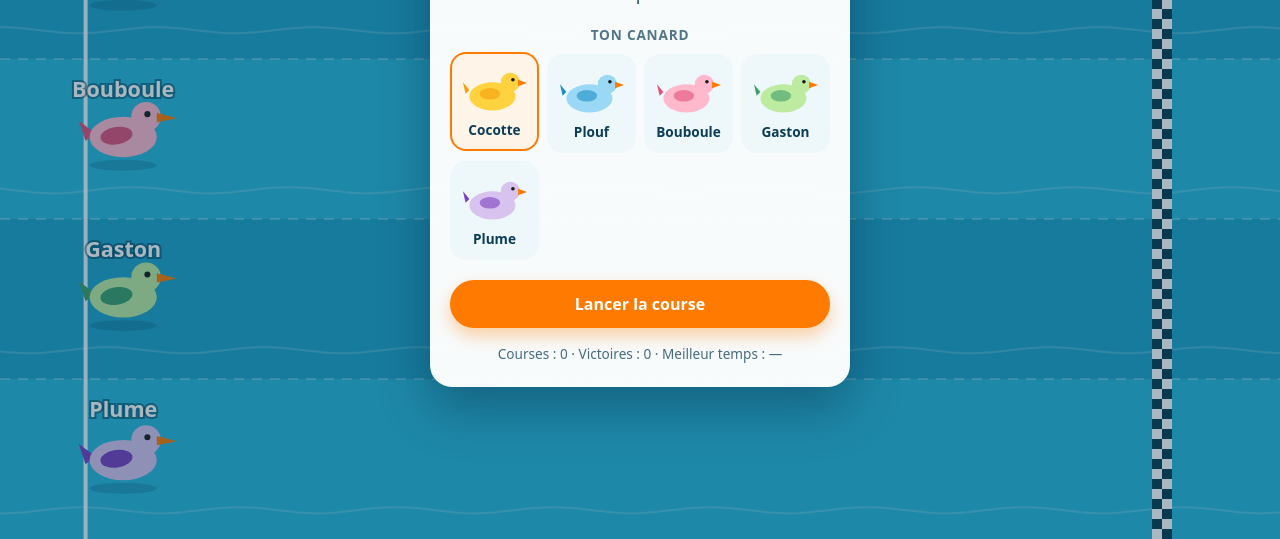
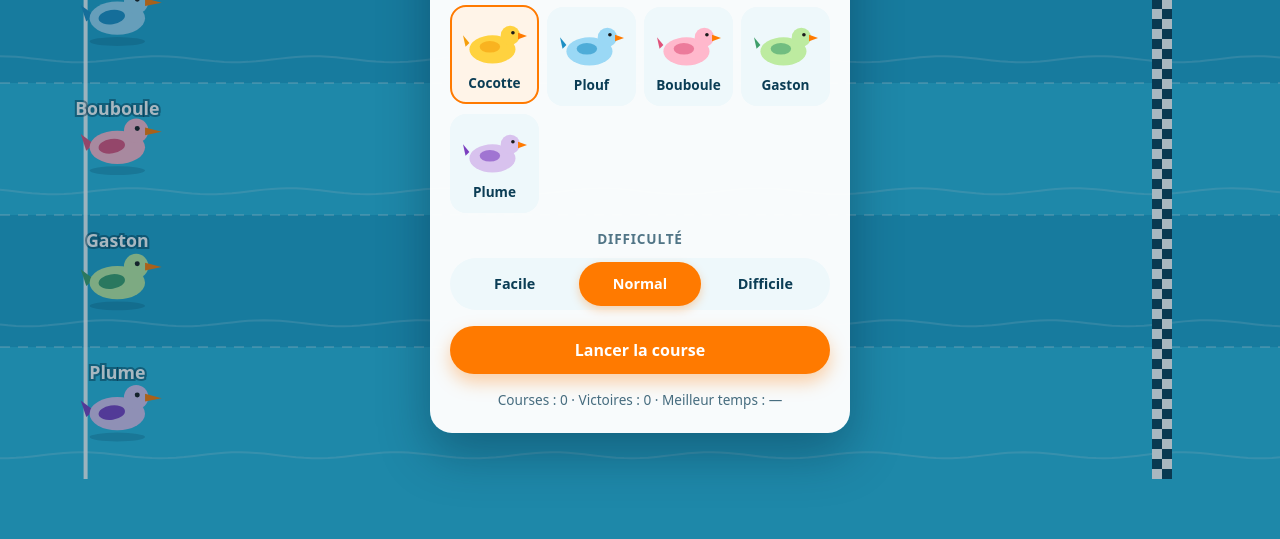
Before and after one commit to mathieu777/duck-race, a plain HTML site: page index.html in a window 1280 px wide. Shown: the part 261-800 px from the top of the page. Drawn offline with Linux system fonts and the light colour scheme.

Commit message:
Corrige l'affichage de la course, rééquilibre le jeu et ajoute 3 difficultés
- Réserve des zones en haut et en bas de la piste (marges de sécurité de
  l'écran comprises) : la jauge d'énergie et le chrono ne masquent plus les canards
- Remplace la décroissance linéaire de l'énergie par une décroissance
  exponentielle : la vitesse suit le rythme des taps jusqu'à environ 8 taps/s
- Ajoute le choix Facile / Normal / Difficile (allure des adversaires), mémorisé
- Donne toujours l'allure moyenne au joueur : son résultat dépend de ses taps
- Passe le cache du service worker en v2 et met à jour le README

Co-Authored-By: Claude Sonnet 5.5 <noreply@anthropic.com>
Claude-Session: https://claude.ai/code/session_013huC8nMJ4tpP5sP87KPbas

```diff
--- a/css/style.css
+++ b/css/style.css
@@ -90,7 +90,7 @@ h2 {
 /* ---------- Choix du canard ---------- */
 
 .choices {
-  margin: 0 0 20px;
+  margin: 0 0 16px;
   padding: 0;
   border: 0;
 }
@@ -139,6 +139,55 @@ h2 {
   transform: translateY(-2px);
 }
 
+/* ---------- Choix de la difficulté (boutons radio natifs présentés en segments) ---------- */
+
+.segmented {
+  display: grid;
+  grid-template-columns: repeat(3, 1fr);
+  gap: 4px;
+  padding: 4px;
+  border-radius: 999px;
+  background: var(--soft);
+}
+
+.segmented label {
+  position: relative;
+  display: block;
+}
+
+.segmented input {
+  position: absolute;
+  inset: 0;
+  width: 100%;
+  height: 100%;
+  margin: 0;
+  opacity: 0; /* reste focusable et cliquable : seul le texte du segment est visible */
+  cursor: pointer;
+}
+
+.segmented span {
+  display: block;
+  min-height: 44px;
+  padding: 10px 6px;
+  border-radius: 999px;
+  font-size: 0.9rem;
+  font-weight: 700;
+  line-height: 24px;
+  text-align: center;
+  transition: background-color 0.15s ease, color 0.15s ease;
+}
+
+.segmented input:checked + span {
+  background: var(--accent);
+  color: #fff;
+  box-shadow: 0 4px 10px rgba(255, 122, 0, 0.3);
+}
+
+.segmented input:focus-visible + span {
+  outline: 3px solid var(--ink);
+  outline-offset: 2px;
+}
+
 /* ---------- Boutons ---------- */
 
 .btn {
@@ -185,6 +234,7 @@ h2 {
   font-size: 0.85rem;
   opacity: 0.75;
   font-variant-numeric: tabular-nums;
+  text-wrap: balance; /* évite un « — » isolé sur la 2e ligne des petits écrans */
 }
 
 /* ---------- Podium ---------- */
@@ -324,6 +374,7 @@ h2 {
 @media (prefers-reduced-motion: reduce) {
   .countdown.pop,
   .duck-card,
+  .segmented span,
   .energy-fill {
     animation: none;
     transition: none;
--- a/index.html
+++ b/index.html
@@ -30,6 +30,11 @@
       <fieldset class="choices">
         <legend>Ton canard</legend>
         <div id="duck-choices" class="duck-choices"></div>
+      </fieldset>
+
+      <fieldset class="choices">
+        <legend>Difficulté</legend>
+        <div id="difficulty-choices" class="segmented"></div>
       </fieldset>
 
       <button id="btn-start" class="btn primary" type="button">Lancer la course</button>
--- a/js/game.js
+++ b/js/game.js
@@ -2,10 +2,12 @@
  * Course de canards — logique de jeu, rendu canvas et interface.
  *
  * Principe :
- *  - Le joueur choisit un canard, puis tapote l'écran pour le booster.
- *  - Chaque tap ajoute de l'énergie ; l'énergie se vide avec le temps.
+ *  - Le joueur choisit un canard et une difficulté, puis tapote l'écran pour le booster.
+ *  - Chaque tap ajoute de l'énergie ; l'énergie s'évapore ensuite progressivement
+ *    (décroissance exponentielle) : plus on tapote vite, plus la jauge se stabilise haut.
  *  - Plus l'énergie est haute, plus le canard va vite (jusqu'à +50 %).
- *  - Les autres canards ont une vitesse de base aléatoire et des "sprints".
+ *  - Les autres canards ont une vitesse de base aléatoire et des "sprints" ;
+ *    la difficulté règle leur allure.
  */
 (() => {
   'use strict';
@@ -23,17 +25,37 @@
   ];
 
   const TUNING = {
-    speedMin: 0.060,     // vitesse de base, en fraction de piste par seconde
-    speedMax: 0.072,     // (1 = ligne d'arrivée, donc ~14 s de course)
-    wobble: 0.12,        // variation sinusoïdale de vitesse (±12 %)
-    tapEnergy: 6,        // énergie gagnée par tap
+    speedMin: 0.060,       // vitesse de base d'un canard, en fraction de piste par seconde
+    speedMax: 0.072,       // (1 = ligne d'arrivée, soit 14 à 17 s de course sans aide)
+    wobble: 0.12,          // variation sinusoïdale de vitesse (±12 %)
+    tapEnergy: 6,          // énergie gagnée à chaque tap
     maxEnergy: 100,
-    energyDecay: 14,     // énergie perdue par seconde
-    maxBoost: 0.5,       // bonus de vitesse à énergie maximale (+50 %)
-    aiSprintMin: 1.1,    // sprint IA : multiplicateur entre 1,1 et 1,3
-    aiSprintMax: 1.3,
-    countdownStep: 0.8,  // durée de chaque étape du compte à rebours (s)
+    // Évaporation de l'énergie (décroissance exponentielle, ~40 % de la jauge perdus par seconde).
+    // À rythme régulier, la jauge se stabilise à tapEnergy × taps/s ÷ energyDecay,
+    // soit 12 × taps/s : elle est pleine à partir d'environ 8 taps par seconde.
+    energyDecay: 0.5,
+    maxBoost: 0.5,         // bonus de vitesse à énergie maximale (+50 %)
+    aiSprintChance: 0.5,   // probabilité qu'une IA sprinte à chaque changement de rythme
+    aiSprintMin: 1.05,     // multiplicateur de vitesse pendant un sprint (de x1,05 à x1,25)
+    aiSprintMax: 1.25,
+    countdownStep: 0.8,    // durée de chaque étape du compte à rebours (s)
   };
+
+  // La difficulté ne change que l'allure des adversaires (multiplicateur de leur vitesse de base).
+  // Avec des taps réguliers, on gagne environ une course sur deux à ~3 taps/s (facile),
+  // ~4,5 taps/s (normal) et ~6,5 taps/s (difficile).
+  const DIFFICULTIES = {
+    easy:   { label: 'Facile',    aiPace: 1.00 },
+    normal: { label: 'Normal',    aiPace: 1.08 },
+    hard:   { label: 'Difficile', aiPace: 1.17 },
+  };
+  const DEFAULT_DIFFICULTY = 'normal';
+
+  // Zones réservées à l'interface (px CSS), en plus des marges de sécurité de l'écran :
+  // les couloirs de course sont dessinés entre les deux pour que rien ne soit masqué.
+  const HUD_SPACE = { top: 80, bottom: 60 };
+
+  const WATER_COLORS = ['#2BB6DB', '#20A3CB'];   // couleurs alternées des couloirs
 
   const COUNTDOWN = ['3', '2', '1', 'GO !'];
   const PLACE_LABELS = ['1er', '2e', '3e', '4e', '5e'];
@@ -48,12 +70,15 @@
   const formatTime = (seconds) => `${seconds.toFixed(1).replace('.', ',')} s`;
 
   function loadStore() {
-    const fallback = { races: 0, wins: 0, bestTime: null, playerIndex: 0 };
+    const fallback = { races: 0, wins: 0, bestTime: null, playerIndex: 0, difficulty: DEFAULT_DIFFICULTY };
     try {
       const data = JSON.parse(localStorage.getItem(STORAGE_KEY));
       const merged = { ...fallback, ...data };
-      // Garde un index de canard valide même si le stockage a été altéré
+      // Garde des valeurs valides même si le stockage a été altéré
       merged.playerIndex = Math.min(Math.max(0, Number(merged.playerIndex) || 0), DUCKS.length - 1);
+      if (!Object.prototype.hasOwnProperty.call(DIFFICULTIES, merged.difficulty)) {
+        merged.difficulty = DEFAULT_DIFFICULTY;
+      }
       return merged;
     } catch (err) {
       return fallback;
@@ -82,6 +107,7 @@
     hud: $('#screen-hud'),
     results: $('#screen-results'),
     choices: $('#duck-choices'),
+    difficulty: $('#difficulty-choices'),
     start: $('#btn-start'),
     stats: $('#stats'),
     rank: $('#hud-rank'),
@@ -107,6 +133,8 @@
     particles: [],
     width: 0,
     height: 0,
+    safeTop: 0,           // marges de sécurité de l'écran (encoche, barre d'accueil), en px
+    safeBottom: 0,
     lastFrame: 0,
   };
 
@@ -115,12 +143,18 @@
      ========================================================================== */
 
   function createRacers() {
-    return DUCKS.map((duck, index) => ({
+    const level = DIFFICULTIES[store.difficulty];
+    // Le joueur a toujours l'allure moyenne : son résultat dépend de ses taps, pas de la chance.
+    const playerBase = (TUNING.speedMin + TUNING.speedMax) / 2;
+
+    return DUCKS.map((duck, index) => {
+      const isPlayer = index === store.playerIndex;
+      return {
         ...duck,
         index,
-      isPlayer: index === store.playerIndex,
+        isPlayer,
         progress: 0,                       // 0 = départ, 1 = arrivée
-      base: rand(TUNING.speedMin, TUNING.speedMax),
+        base: isPlayer ? playerBase : rand(TUNING.speedMin, TUNING.speedMax) * level.aiPace,
         wobbleFreq: rand(1.5, 3.5),
         wobblePhase: rand(0, Math.PI * 2),
         energy: 0,                         // utilisé uniquement pour le joueur
@@ -129,18 +163,25 @@
         finished: false,
         finishTime: null,
         place: null,
-    }));
+      };
+    });
   }
 
   function getLayout() {
     const { width: W, height: H } = state;
-    const laneH = H / DUCKS.length;
+    const top = state.safeTop + HUD_SPACE.top;
+    const bottom = state.safeBottom + HUD_SPACE.bottom;
+    // Sur un écran très bas, les couloirs gardent au moins la moitié de la hauteur
+    const trackH = Math.max(H * 0.5, H - top - bottom);
+    const laneH = trackH / DUCKS.length;
     const size = Math.min(laneH * 0.42, W * 0.13);   // taille du canard
     const startX = W * 0.07;
     const finishX = W * 0.9;
     return {
       W,
       H,
+      top,                                           // haut du premier couloir
+      trackBottom: top + trackH,                     // bas du dernier couloir
       laneH,
       size,
       startX,
@@ -149,7 +190,7 @@
     };
   }
 
-  const laneCenterY = (L, laneIndex) => (laneIndex + 0.5) * L.laneH;
+  const laneCenterY = (L, laneIndex) => L.top + (laneIndex + 0.5) * L.laneH;
   const duckX = (L, progress) => L.startX + L.size / 2 + progress * L.travel;
 
   /* ==========================================================================
@@ -166,11 +207,17 @@
   }
 
   function drawWater(L) {
+    // Bandes au-dessus et au-dessous des couloirs (zones réservées à l'interface)
+    ctx.fillStyle = WATER_COLORS[0];
+    ctx.fillRect(0, 0, L.W, L.top + 1);
+    ctx.fillStyle = WATER_COLORS[(DUCKS.length - 1) % 2];
+    ctx.fillRect(0, L.trackBottom - 1, L.W, L.H - L.trackBottom + 1);
+
     for (let i = 0; i < DUCKS.length; i++) {
-      const top = i * L.laneH;
+      const top = L.top + i * L.laneH;
 
       // Couleur alternée pour distinguer les couloirs
-      ctx.fillStyle = i % 2 === 0 ? '#2BB6DB' : '#20A3CB';
+      ctx.fillStyle = WATER_COLORS[i % 2];
       ctx.fillRect(0, top, L.W, L.laneH);
 
       // Ondulation animée en bas de chaque couloir
@@ -190,14 +237,14 @@
 
     // Surlignage du couloir du joueur
     ctx.fillStyle = 'rgba(255, 210, 63, 0.18)';
-    ctx.fillRect(0, store.playerIndex * L.laneH, L.W, L.laneH);
+    ctx.fillRect(0, L.top + store.playerIndex * L.laneH, L.W, L.laneH);
 
     // Séparateurs pointillés entre les couloirs
     ctx.strokeStyle = 'rgba(255, 255, 255, 0.5)';
     ctx.lineWidth = 1;
     ctx.setLineDash([10, 8]);
     for (let i = 1; i < DUCKS.length; i++) {
-      const y = i * L.laneH;
+      const y = L.top + i * L.laneH;
       ctx.beginPath();
       ctx.moveTo(0, y);
       ctx.lineTo(L.W, y);
@@ -207,16 +254,19 @@
   }
 
   function drawLines(L) {
+    const trackH = L.trackBottom - L.top;
+
     // Ligne de départ
     ctx.fillStyle = 'rgba(255, 255, 255, 0.9)';
-    ctx.fillRect(L.startX - 6, 0, 4, L.H);
+    ctx.fillRect(L.startX - 6, L.top, 4, trackH);
 
-    // Ligne d'arrivée en damier
+    // Ligne d'arrivée en damier (uniquement sur la hauteur des couloirs)
     const square = 10;
-    for (let y = 0, row = 0; y < L.H; y += square, row++) {
+    for (let y = L.top, row = 0; y < L.trackBottom; y += square, row++) {
+      const h = Math.min(square, L.trackBottom - y);
       for (let col = 0; col < 2; col++) {
         ctx.fillStyle = (row + col) % 2 ? '#FFFFFF' : '#0B3D55';
-        ctx.fillRect(L.finishX + col * square, y, square, square);
+        ctx.fillRect(L.finishX + col * square, y, square, h);
       }
     }
   }
@@ -380,12 +430,13 @@
       if (racer.finished) continue;
 
       if (racer.isPlayer) {
-        racer.energy = Math.max(0, racer.energy - TUNING.energyDecay * dt);
+        // Évaporation exponentielle : plus la jauge est haute, plus elle se vide vite
+        racer.energy *= Math.exp(-TUNING.energyDecay * dt);
       } else {
         racer.sprintTimer -= dt;
         if (racer.sprintTimer <= 0) {
-          // Une fois sur deux, l'IA sprinte pendant un court instant
-          racer.sprintMul = Math.random() < 0.5
+          // Parfois l'IA sprinte pendant un court instant, sinon elle reprend son allure normale
+          racer.sprintMul = Math.random() < TUNING.aiSprintChance
             ? rand(TUNING.aiSprintMin, TUNING.aiSprintMax)
             : 1;
           racer.sprintTimer = rand(0.8, 2);
@@ -550,6 +601,7 @@
     el.countdown.textContent = '';
 
     renderChoices();
+    renderDifficulty();
     renderStats();
     setScreen('menu');
   }
@@ -599,7 +651,7 @@
   }
 
   /* ==========================================================================
-     9. Écran d'accueil : choix du canard et statistiques
+     9. Écran d'accueil : choix du canard, de la difficulté et statistiques
      ========================================================================== */
 
   /** Petit canard SVG utilisé dans les cartes de choix. */
@@ -634,6 +686,31 @@
     renderChoices();
   }
 
+  /** Boutons radio natifs (clavier et lecteurs d'écran gérés par le navigateur), présentés en segments. */
+  function renderDifficulty() {
+    el.difficulty.replaceChildren(...Object.entries(DIFFICULTIES).map(([key, level]) => {
+      const label = document.createElement('label');
+
+      const input = document.createElement('input');
+      input.type = 'radio';
+      input.name = 'difficulty';
+      input.value = key;
+      input.checked = key === store.difficulty;
+      input.addEventListener('change', () => selectDifficulty(key));
+
+      const text = document.createElement('span');
+      text.textContent = level.label;
+
+      label.append(input, text);
+      return label;
+    }));
+  }
+
+  function selectDifficulty(key) {
+    store.difficulty = key;   // les adversaires sont recréés au lancement de la course
+    saveStore();
+  }
+
   function renderStats() {
     const best = store.bestTime === null ? '—' : formatTime(store.bestTime);
     el.stats.textContent = `Courses : ${store.races} · Victoires : ${store.wins} · Meilleur temps : ${best}`;
@@ -643,6 +720,18 @@
      10. Initialisation, resize et service worker
      ========================================================================== */
 
+  /** Lit les marges de sécurité de l'écran (encoche, barre d'accueil) exprimées en CSS par env(). */
+  function measureSafeAreas() {
+    const probe = document.createElement('div');
+    probe.style.cssText = 'position:fixed;top:0;left:0;visibility:hidden;pointer-events:none;'
+      + 'padding-top:env(safe-area-inset-top,0px);padding-bottom:env(safe-area-inset-bottom,0px);';
+    document.body.appendChild(probe);
+    const styles = getComputedStyle(probe);
+    state.safeTop = parseFloat(styles.paddingTop) || 0;
+    state.safeBottom = parseFloat(styles.paddingBottom) || 0;
+    probe.remove();
+  }
+
   function resize() {
     const dpr = Math.min(window.devicePixelRatio || 1, 2);
     state.width = window.innerWidth;
@@ -651,6 +740,7 @@
     canvas.height = Math.round(state.height * dpr);
     // Toutes les coordonnées du rendu sont en pixels CSS
     ctx.setTransform(dpr, 0, 0, dpr, 0, 0);
+    measureSafeAreas();
   }
 
   function registerServiceWorker() {
--- a/sw.js
+++ b/sw.js
@@ -4,7 +4,7 @@
  * Stratégie : réseau d'abord, cache en secours.
  * Pour publier une nouvelle version, incrémentez CACHE_VERSION.
  */
-const CACHE_VERSION = 'v1';
+const CACHE_VERSION = 'v2';
 const CACHE = `course-canards-${CACHE_VERSION}`;
 
 const ASSETS = [
```
Also changed, not shown: 1 other file. Lines whose indentation alone changed are shown as unchanged.
